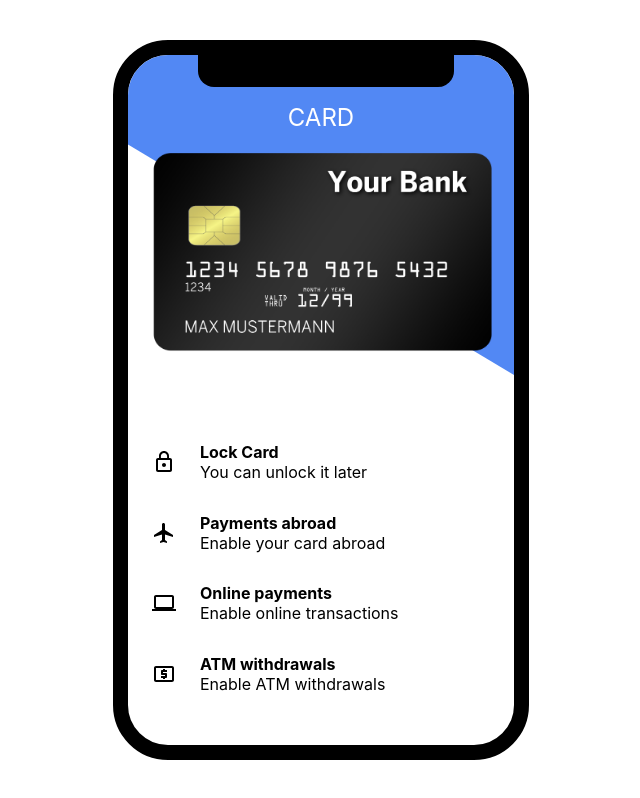
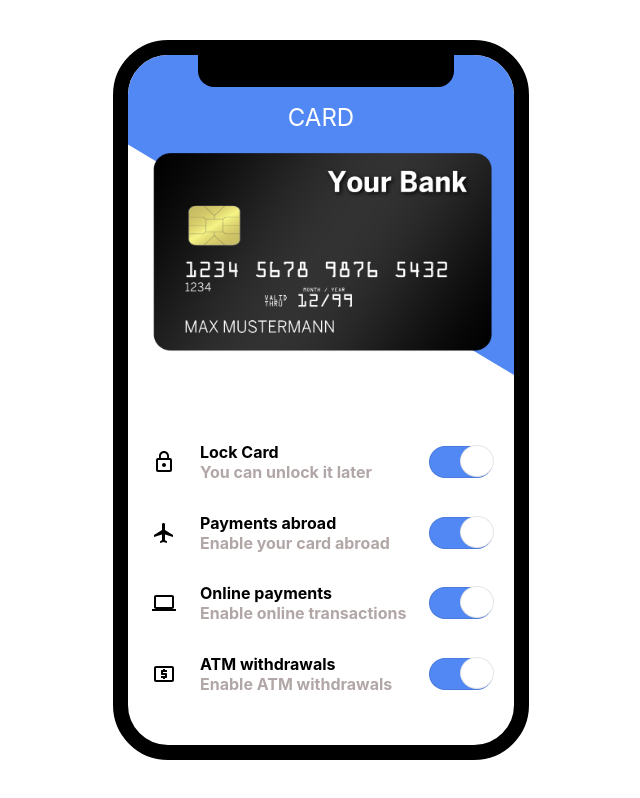
Before and after one commit to Abdullahmad/loop2-step8, a plain HTML site: page index.html in a window 1280 px wide. Shown: the whole page, without its empty margins (319-959 px from the left). Drawn offline with Linux system fonts and the light colour scheme.

Commit message:
continuation

```diff
--- a/index.html
+++ b/index.html
@@ -24,31 +24,41 @@
             <img src="./img/lock.svg" alt="">
             <div style="display: grid; margin-left: 1.5rem;">
                 <h4>Lock Card</h4>
-                <p>You can unlock it later</p>
+                <p class="picker">You can unlock it later</p>
             </div>
+            <div class="toggle on"></div>
         </div>
         <div class="plex">
             <img src="./img/plane.svg" alt="">
             <div style="display: grid; margin-left: 1.5rem;">
                 <h4>Payments abroad</h4>
-                <p>Enable your card abroad</p>
+                <p class="picker">Enable your card abroad</p>
             </div>
+            <div class="toggle on"></div>
+
         </div>
         <div class="plex">
             <img src="./img/laptop.svg" alt="">
             <div style="display: grid; margin-left: 1.5rem;">
                 <h4>Online payments</h4>
-                <p>Enable online transactions</p>
+                <p class="picker">Enable online transactions</p>
             </div>
+            <div class="toggle on"></div>
+
         </div>
         <div class="plex">
             <img src="./img/atm.svg" alt="">
             <div style="display: grid; margin-left: 1.5rem;">
                 <h4>ATM withdrawals</h4>
-                <p>Enable ATM withdrawals</p>
+                <p class="picker">Enable ATM withdrawals</p>
             </div>
+            <div class="toggle on"></div>
+
         </div>
     </div>
+
+    <script src="script.js" defer></script>
+
 </body>
 
 </html>
--- /dev/null
+++ b/script.js
@@ -0,0 +1,13 @@
+const toggles = Array.from(document.getElementsByClassName('toggle'))
+
+toggles.forEach(toggle => {
+    toggle.addEventListener('click', (e) => {
+        console.log("i'm hereee")
+        if (Array.from(e.target.classList).includes('on')) {
+            e.target.classList.remove('on')
+        } else {
+            e.target.classList.add('on')
+        }
+
+    })
+})
--- a/styles.css
+++ b/styles.css
@@ -67,3 +67,43 @@
     align-items: center;
     margin: 1.9rem 0 0 1.5rem;
 }
+
+.picker {
+    color: #b2a7a7;
+    font-weight: 700;
+}
+
+.toggle {
+    position: relative;
+    width: 4rem;
+    height: 2rem;
+    border: 1px solid rgba(0, 0, 0, 0.1);
+    border-radius: 2rem;
+    margin-left: auto;
+    background: white;
+    transition: background ease-in-out 0.3s 0;
+    cursor: pointer;
+    margin-right: 1.3rem;
+}
+
+.toggle:after {
+    content: '';
+    position: absolute;
+    height: 100%;
+    width: 2rem;
+    border-radius: 50%;
+    background: white;
+    border: 1px solid rgba(0, 0, 0, 0.1);
+    top: -2px;
+    left: -2px;
+    transition: left ease-in-out .3s;
+}
+
+.toggle.on {
+    background: #5288f4;
+}
+
+.toggle.on:after {
+    background: white;
+    left: calc(100% - 2rem);
+}
```
